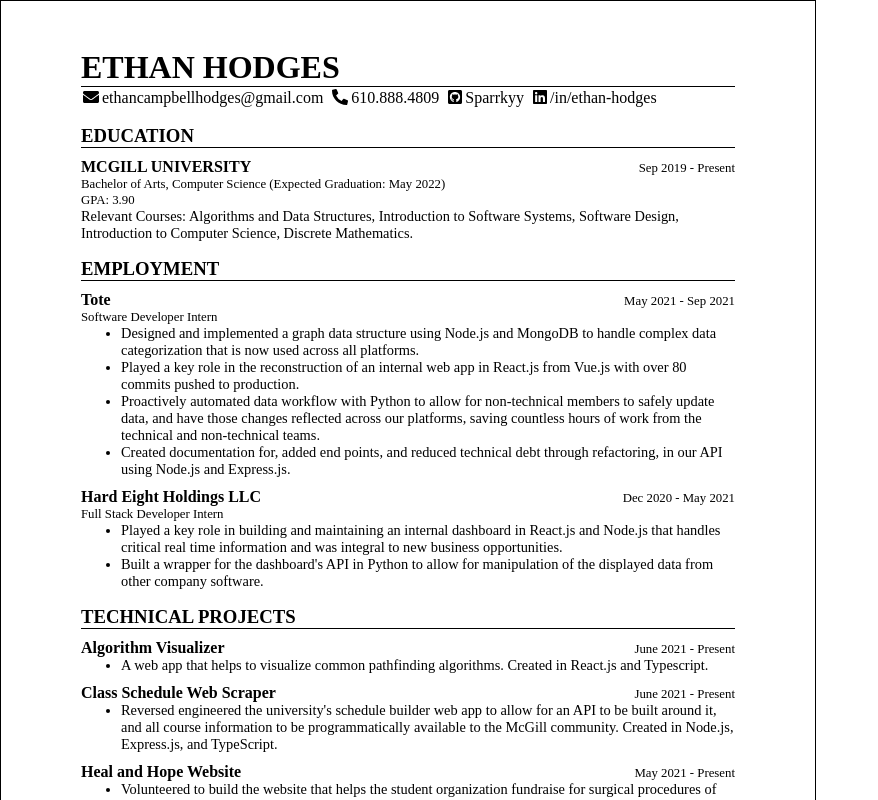
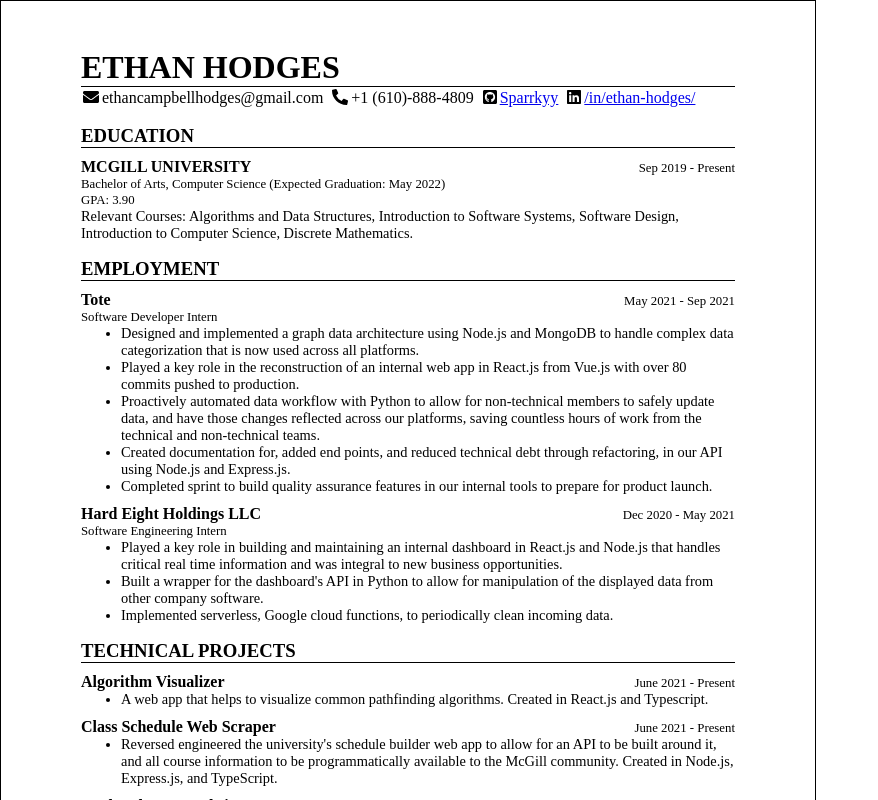
Before and after one commit to Sparrkyy/resume_builder, a React (Create React App) app: page / in a window 1280 px wide. Shown: the top 800 px of the page, without its empty margins (0-878 px from the left). Built offline with nearby package versions, Linux system fonts and the light colour scheme.

Commit message:
grubhub changes

```diff
--- a/src/App.tsx
+++ b/src/App.tsx
@@ -9,9 +9,11 @@ const content = {
 		fullName: "ETHAN HODGES",
 		title: "COMPUTER SCIENCE STUDENT",
 		email: "ethancampbellhodges@gmail.com",
-		phoneNumber: "610.888.4809",
-		githubUsername: "Sparrkyy",
-		linkedInLink: "/in/ethan-hodges",
+		phoneNumber: "+1 (610)-888-4809",
+		github: "Sparrkyy",
+		githubUsername: "https://github.com/Sparrkyy",
+		linkedIn: "/in/ethan-hodges/",
+		linkedInLink: "https://www.linkedin.com/in/ethan-hodges/",
 	},
 	education: {
 		universityName: "MCGILL UNIVERSITY",
@@ -28,19 +30,21 @@ const content = {
 				dates: "May 2021 - Sep 2021",
 				positionTitle: "Software Developer Intern",
 				bulletPoints: [
-					"Designed and implemented a graph data structure using Node.js and MongoDB to handle complex data categorization that is now used across all platforms.",
+					"Designed and implemented a graph data architecture using Node.js and MongoDB to handle complex data categorization that is now used across all platforms.",
 					"Played a key role in the reconstruction of an internal web app in React.js from Vue.js with over 80 commits pushed to production.",
 					"Proactively automated data workflow with Python to allow for non-technical members to safely update data, and have those changes reflected across our platforms, saving countless hours of work from the technical and non-technical teams.",
 					"Created documentation for, added end points, and reduced technical debt through refactoring, in our API using Node.js and Express.js.",
+					"Completed sprint to build quality assurance features in our internal tools to prepare for product launch.",
 				],
 			},
 			{
 				companyTitle: "Hard Eight Holdings LLC",
 				dates: "Dec 2020 - May 2021",
-				positionTitle: "Full Stack Developer Intern",
+				positionTitle: "Software Engineering Intern",
 				bulletPoints: [
 					"Played a key role in building and maintaining an internal dashboard in React.js and Node.js that handles critical real time information and was integral to new business opportunities.",
 					"Built a wrapper for the dashboard's API in Python to allow for manipulation of the displayed data from other company software.",
+					"Implemented serverless, Google cloud functions, to periodically clean incoming data. ",
 				],
 			},
 		],
@@ -112,11 +116,11 @@ function App() {
 					</div>
 					<div className='contact_info_entry'>
 						<FontAwesomeIcon icon={faGithubSquare} />
-						<span>{content.title.githubUsername}</span>
+						<a href={content.title.githubUsername}>{content.title.github}</a>
 					</div>
 					<div className='contact_info_entry'>
 						<FontAwesomeIcon icon={faLinkedin} />
-						<span>{content.title.linkedInLink}</span>
+						<a href={content.title.linkedInLink}>{content.title.linkedIn}</a>
 					</div>
 				</section>
 			</section>
```
